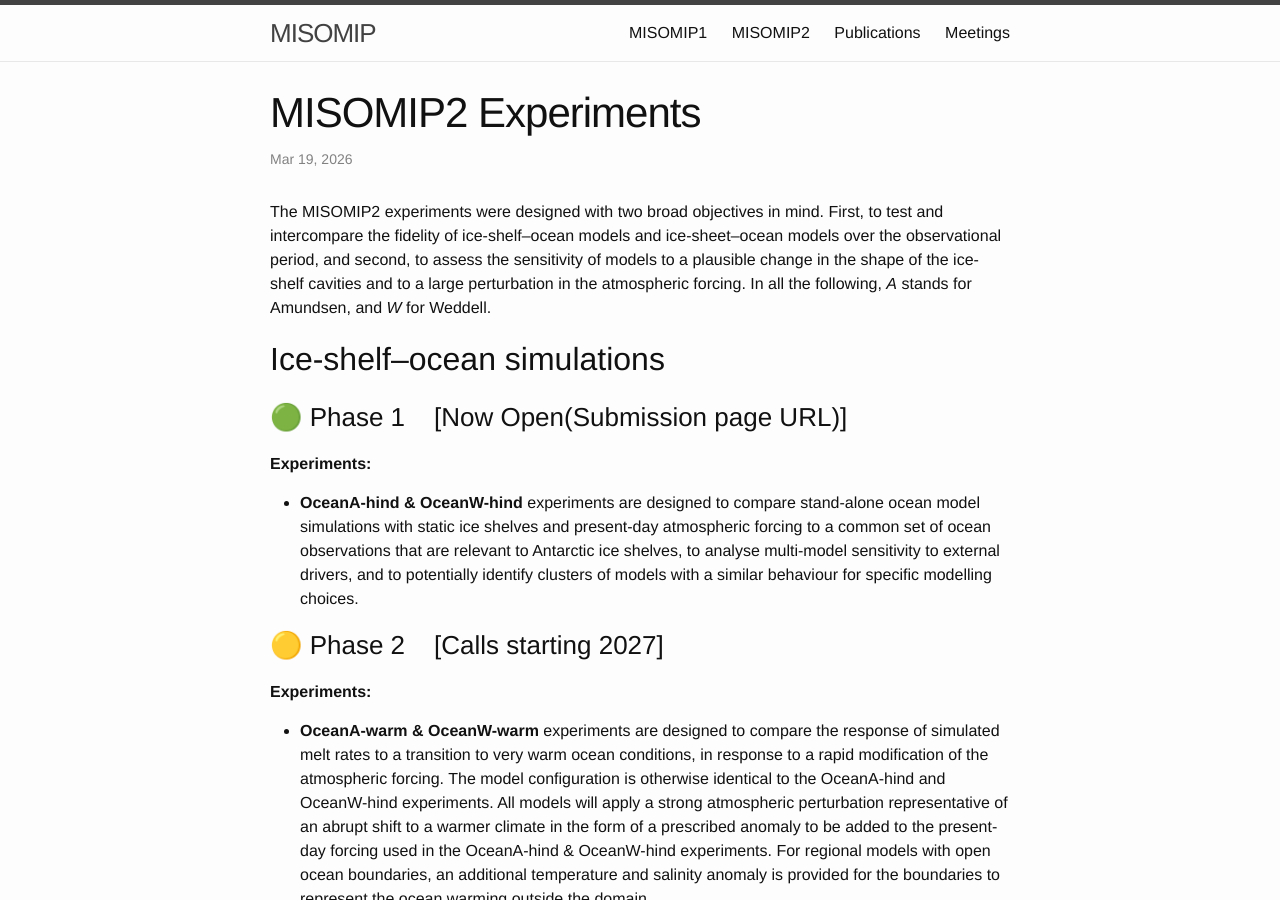
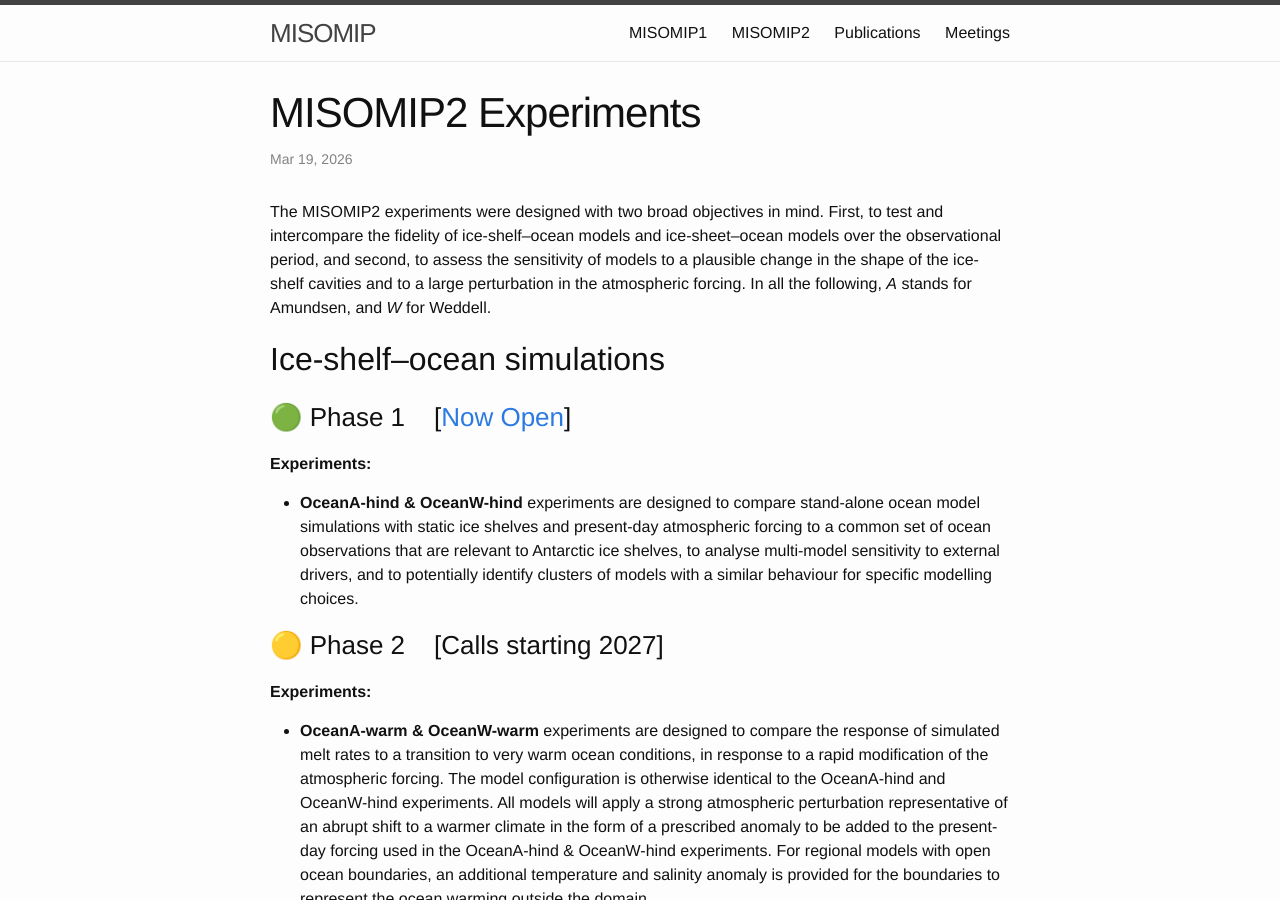
Before and after one commit to misomip/misomip.github.io, a Jekyll site: the page built from misomip2_dir/misomip2_experiments.md, in a window 1280 px wide and 900 px high. Built offline with Jekyll 4.4.1, drawn with Linux system fonts in a browser that asks for light colours.

Commit message:
Update misomip2_experiments.md

```diff
--- a/misomip2_dir/misomip2_experiments.md
+++ b/misomip2_dir/misomip2_experiments.md
@@ -8,7 +8,7 @@ The MISOMIP2 experiments were designed with two broad objectives in mind. First,
 
 ## Ice-shelf–ocean simulations
 
-### 🟢 Phase 1&nbsp;&nbsp;&nbsp;&nbsp;[Now Open(Submission page URL)]
+### 🟢 Phase 1&nbsp;&nbsp;&nbsp;&nbsp;[[Now Open](Submission page URL)]
 
 **Experiments:**
 - **OceanA-hind & OceanW-hind** experiments are designed to compare stand-alone ocean model simulations with static ice shelves and present-day atmospheric forcing to a common set of ocean observations that are relevant to Antarctic ice shelves, to analyse multi-model sensitivity to external drivers, and to potentially identify clusters of models with a similar behaviour for specific modelling choices.
```
